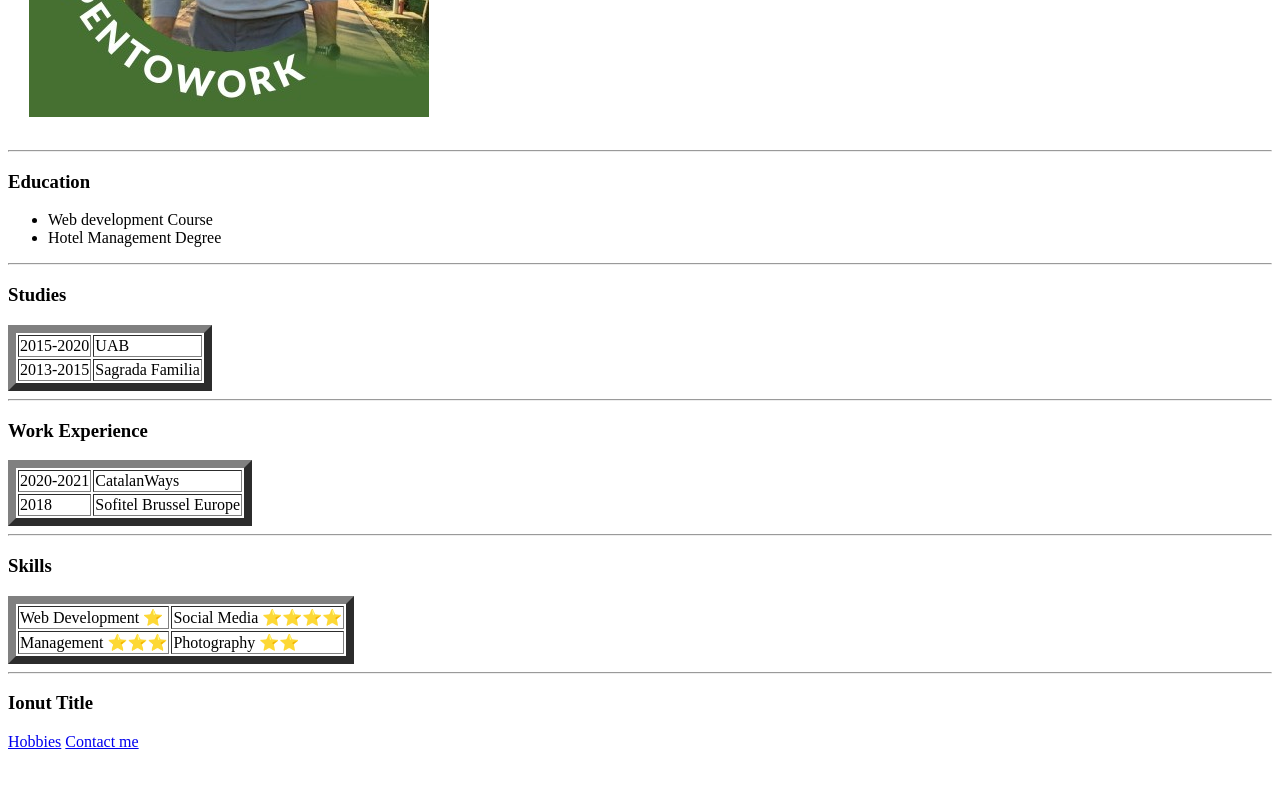
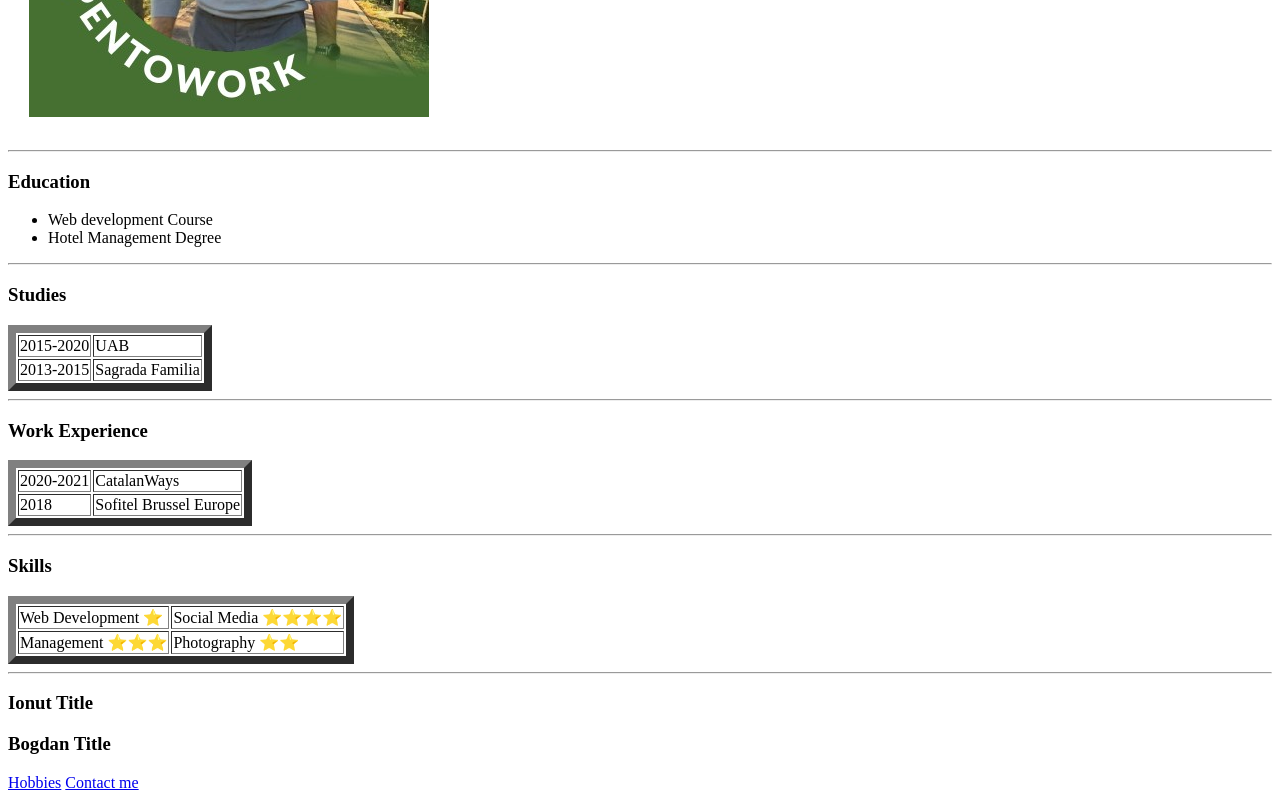
Before and after one commit to BoGdAnNoViC/Biography, a plain HTML site: page index.html in a window 1280 px wide. Shown: the part 312-1112 px from the top of the page. Before the commit the page ends 1071 px from the top, so only its background shows below. Drawn offline with Linux system fonts and the light colour scheme.

Commit message:
Bogdan title changes.

```diff
--- a/index.html
+++ b/index.html
@@ -65,6 +65,7 @@
     </table>
     <hr />
     <h3>Ionut Title</h3>
+    <h3>Bogdan Title</h3>
     <a href="Hobbies.html">Hobbies</a>
     <a href="Contact-me.html">Contact me</a>
   </body>
```
